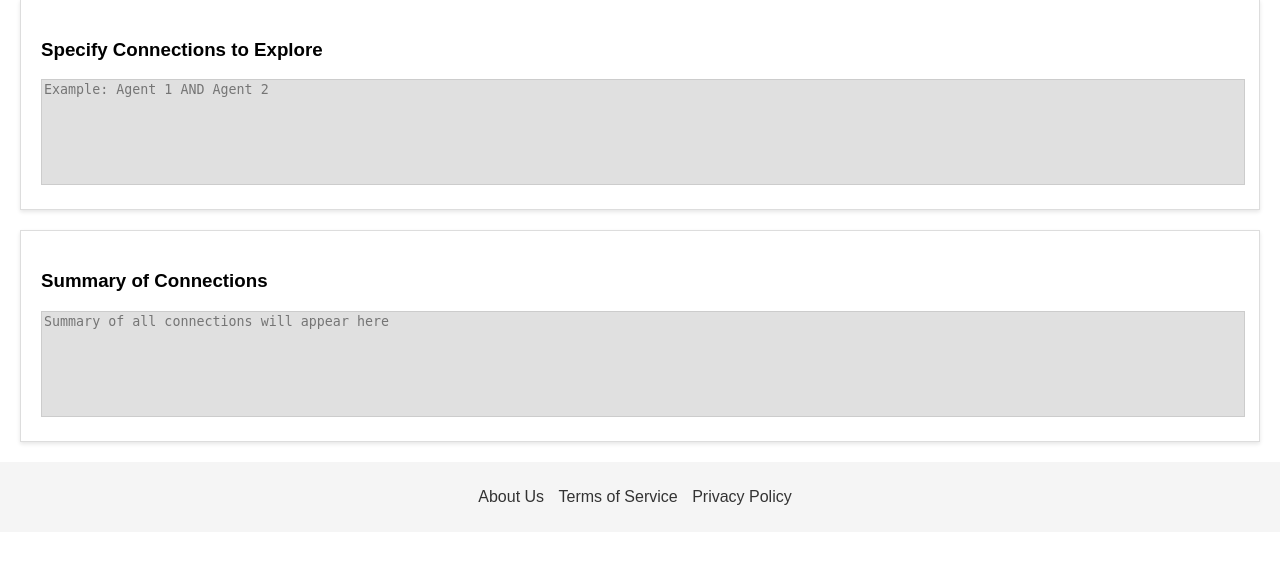
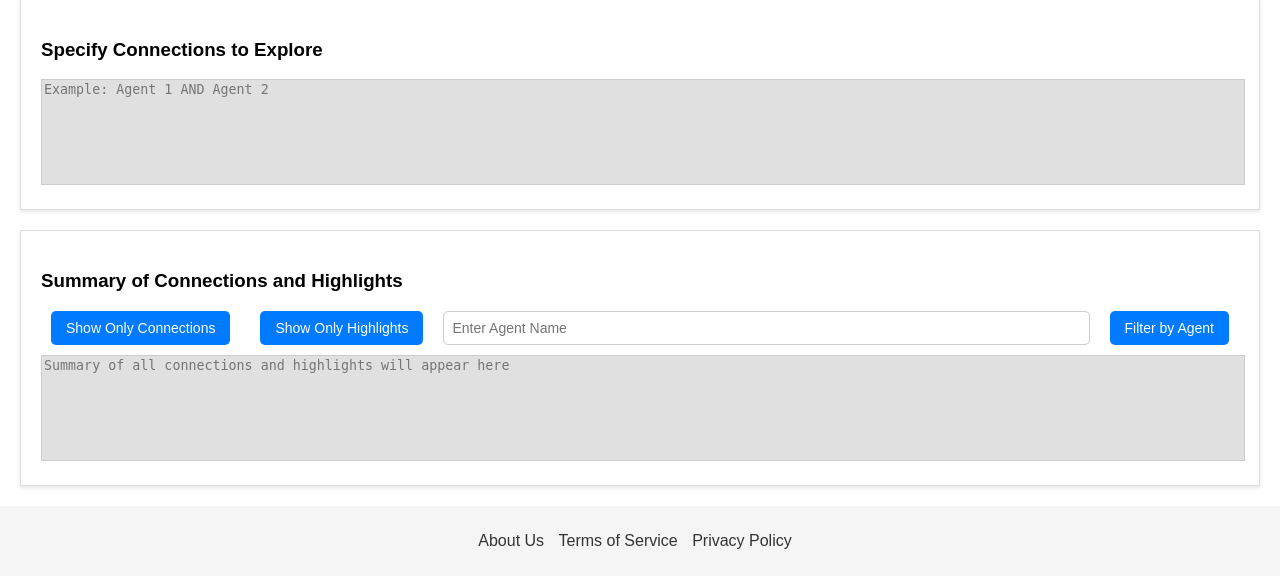
Before and after one commit to mmetwaly-purdue/CNIT581_Web_Development, a Flask app: page /workflow in a window 1280 px wide. Shown: the part 329-905 px from the top of the page. Before the commit the page ends 834 px from the top, so only its background shows below. Run offline with Flask 3, Linux system fonts and the light colour scheme.

Commit message:
Finalizing workflow

```diff
--- a/main.py
+++ b/main.py
@@ -245,11 +245,5 @@ def store_connection():
     else:
         return jsonify({"message": "Invalid data"}), 400
 
-# Route to retrieve the summary of connections
-@app.route('/get_summary', methods=['GET'])
-def get_summary():
-    summary_text = ''.join(all_connections)
-    return jsonify({"summary": summary_text}), 200
-
 if __name__ == '__main__':
     app.run(debug=True)
--- a/static/main.css
+++ b/static/main.css
@@ -248,6 +248,53 @@ button:hover {
 .workflow-item p {
     font-size: 16px;
     color: #333;
+}
+
+/* Filter Buttons Container */
+.filter-buttons {
+    display: flex;
+    gap: 10px;
+    margin-bottom: 10px;
+    justify-content: space-between;
+}
+
+/* General Style for All Filter Buttons */
+.filter-buttons button {
+    padding: 8px 15px;
+    font-size: 14px;
+    color: #ffffff;
+    background-color: #007BFF;
+    border: none;
+    border-radius: 5px;
+    cursor: pointer;
+    transition: background-color 0.3s ease;
+}
+
+/* Specific Style for the Filter Agent Input */
+.filter-buttons input#filterAgentInput {
+    padding: 8px;
+    font-size: 14px;
+    border: 1px solid #ccc;
+    border-radius: 5px;
+    flex-grow: 1;
+}
+
+/* Hover Effect for Filter Buttons */
+.filter-buttons button:hover {
+    background-color: #0056b3;
+}
+
+/* Active Filter Button Style */
+.filter-buttons button:active {
+    background-color: #003f7f;
+    color: #e0e0e0;
+}
+
+/* Disabled Button Style */
+.filter-buttons button:disabled {
+    background-color: #cccccc;
+    color: #666666;
+    cursor: not-allowed;
 }
 /* ------------------------------------------------------------------------------------------------------ */
 .logout-popup {
--- a/static/main.js
+++ b/static/main.js
@@ -62,10 +62,34 @@ $(document).ready(function () {
         storeConnection('Add Connection', connectionInput);
     });
 
-        // Handle deleting a connection (similar to adding)
+    // Handle deleting a connection
     $('#deleteConnectionButton').on('click', function () {
-        const connectionInput = $('#workflow-textarea').val(); // Assuming it's from the same textarea
-        storeConnection('Delete Connection', connectionInput);
+        const connectionInput = $('#workflow-textarea').val();
+        const [agent1Text, agent2Text] = connectionInput.split(" AND ").map(str => str.trim());
+
+        // Check if input is valid
+        if (!agent1Text || !agent2Text) {
+            alert("Enter agent names in the format: Agent1 AND Agent2");
+            return;
+        }
+
+        // Find and remove the specified connection
+        const connectionIndex = connections.findIndex(connection =>
+            (connection.agent1 === agent1Text && connection.agent2 === agent2Text) ||
+            (connection.agent1 === agent2Text && connection.agent2 === agent1Text)
+        );
+
+        if (connectionIndex !== -1) {
+            // Remove the connection line from the DOM
+            connections[connectionIndex].line.remove();
+
+            // Remove the connection from the array
+            connections.splice(connectionIndex, 1);
+
+            alert(`Connection between ${agent1Text} and ${agent2Text} has been deleted.`);
+        } else {
+            alert("No such connection found. Please check the agent names.");
+        }
     });
 
 
@@ -119,35 +143,90 @@ $(document).ready(function () {
             alert('Please enter a valid agent name.');
         }
     }
+    //---------------------------------------------------------------------------------------//
+    $('#summaryButton').on('click', function () {
+        displayFullSummary(); // Initial display of full summary
+    });
+   // Display the full summary
+    function displayFullSummary() {
+        let summaryContent = "";
 
-    // New logic for displaying the summary of all connections
-    $('#summaryButton').on('click', function () {
-        if (summaryText === "") {
-            console.log("No highlights available to display.");
-            $('#summary-textarea').val("No highlights available.");
+        // Include highlights for each agent
+        for (const agentName in highlights) {
+            summaryContent += `Agent: ${agentName}\n`;
+            highlights[agentName].forEach((highlight) => {
+                summaryContent += `Text: "${highlight.text}", Start: ${highlight.start}, End: ${highlight.end}, Color: ${highlight.color}\n`;
+            });
+            summaryContent += "\n"; // Add spacing between agents
+        }
+
+        // Include connections between agents
+        if (connections.length > 0) {
+            summaryContent += "Connections:\n";
+            connections.forEach((connection) => {
+                summaryContent += `Agent ${connection.agent1} <-> Agent ${connection.agent2}\n`;
+                summaryContent += `Connection Texts: "${connection.highlightText1}" and "${connection.highlightText2}", Color: ${connection.color}\n\n`;
+            });
+        }
+
+        $('#summary-textarea').val(summaryContent || "No highlights or connections available.");
+    }
+
+    // Filter connections only
+    $('#filterConnections').on('click', function () {
+        let summaryContent = "Connections:\n";
+        connections.forEach((connection) => {
+            summaryContent += `Agent ${connection.agent1} <-> Agent ${connection.agent2}\n`;
+            summaryContent += `Connection Texts: "${connection.highlightText1}" and "${connection.highlightText2}", Color: ${connection.color}\n\n`;
+        });
+        $('#summary-textarea').val(summaryContent || "No connections available.");
+    });
+
+    // Filter highlights only
+    $('#filterHighlights').on('click', function () {
+        let summaryContent = "Highlights:\n";
+        for (const agentName in highlights) {
+            summaryContent += `Agent: ${agentName}\n`;
+            highlights[agentName].forEach((highlight) => {
+                summaryContent += `Text: "${highlight.text}", Start: ${highlight.start}, End: ${highlight.end}, Color: ${highlight.color}\n`;
+            });
+            summaryContent += "\n"; // Add spacing between agents
+        }
+        $('#summary-textarea').val(summaryContent || "No highlights available.");
+    });
+
+    // Filter by agent name
+    $('#filterAgent').on('click', function () {
+        const agentName = $('#filterAgentInput').val().trim();
+        if (!agentName) return;
+
+        let summaryContent = `Highlights and Connections for Agent: ${agentName}\n`;
+
+        // Check for highlights
+        if (highlights[agentName]) {
+            summaryContent += "Highlights:\n";
+            highlights[agentName].forEach((highlight) => {
+                summaryContent += `Text: "${highlight.text}", Start: ${highlight.start}, End: ${highlight.end}, Color: ${highlight.color}\n`;
+            });
         } else {
-            // Paste the summaryText into the summary text area or output it as desired
-            $('#summary-textarea').val(summaryText);
+            summaryContent += "No highlights for this agent.\n";
+        }
 
-            // Log the summaryText variable
-            console.log("Current summaryText: ", summaryText);
+        // Check for connections
+        const agentConnections = connections.filter(
+            conn => conn.agent1 === agentName || conn.agent2 === agentName
+        );
+        if (agentConnections.length > 0) {
+            summaryContent += "\nConnections:\n";
+            agentConnections.forEach((connection) => {
+                summaryContent += `Agent ${connection.agent1} <-> Agent ${connection.agent2}\n`;
+                summaryContent += `Connection Texts: "${connection.highlightText1}" and "${connection.highlightText2}", Color: ${connection.color}\n\n`;
+            });
+        } else {
+            summaryContent += "No connections for this agent.\n";
         }
-        console.log('Summary button clicked');
-        // Fetch the summary from the backend
-        $.ajax({
-            url: '/get_summary',
-            method: 'GET',
-            success: function (response) {
-                // Display the summary in the new summary text area
-                let currentContent = $('#summary-textarea').val();
-                $('#summary-textarea').val(currentContent + response.summary);
-                console.log("Successfuly displayed summary")
-            },
-            error: function (error) {
-                console.error('Error:', error);
-                alert('Failed to fetch summary.');
-            }
-        });
+
+        $('#summary-textarea').val(summaryContent);
     });
 
 
@@ -268,6 +347,8 @@ $(document).ready(function () {
     $('.workflow-action-button').eq(0).on('click', function () {
         const connectionInput = $('#workflow-textarea').val();
         const [agent1Text, agent2Text] = connectionInput.split(" AND ").map(str => str.trim());
+
+        // Find agent boxes based on agent names
         const agentBox1 = $(`.workflow-agent-box:contains("${agent1Text}")`).first();
         const agentBox2 = $(`.workflow-agent-box:contains("${agent2Text}")`).first();
 
@@ -289,9 +370,23 @@ $(document).ready(function () {
             $('body').append(line);
             drawLine(line, agentBox1, agentBox2);
 
-            connections.push({ line, agent1Text, agent2Text, color: connectionColor });
+            // Retrieve highlights for these agents
+            const agent1Highlights = highlights[agent1Text] || [];
+            const agent2Highlights = highlights[agent2Text] || [];
+
+            // Add the connection to the connections array
+            connections.push({
+                line,
+                agent1: agent1Text,
+                agent2: agent2Text,
+                highlightText1: agent1Highlights.map(h => h.text).join(', '),
+                highlightText2: agent2Highlights.map(h => h.text).join(', '),
+                color: connectionColor
+            });
+
+            console.log(`Connection added between ${agent1Text} and ${agent2Text} with color ${connectionColor}`);
         } else {
-            alert("Enter valid agent texts in format: Agent1 Text AND Agent2 Text.");
+            alert("Enter valid agent names in format: Agent1 Text AND Agent2 Text.");
         }
     })
 
@@ -315,7 +410,6 @@ $(document).ready(function () {
             transformOrigin: '0 0'
         });
     }
-
 
     // ** Hide All Connections **
     $('.workflow-action-button').eq(4).on('click', function () {
@@ -385,20 +479,15 @@ $(document).ready(function () {
     function applyHighlight(agentBox, start, end, color) {
         const documentContent = $(agentBox).find('.document-content')[0];
         const selection = window.getSelection();
-
         if (selection.rangeCount > 0) {
             const range = selection.getRangeAt(0);
             const span = document.createElement('span');
-
-            // Apply the highlight style
+            const selectedText = range.toString();
             span.style.backgroundColor = color;
             span.classList.add('highlight');
-
-            // Wrap the selected text in the span
             range.surroundContents(span);
-
-            // Clear the selection after applying the highlight
             selection.removeAllRanges();
+            saveHighlight(agentBox, selectedText, start, end, color);
         }
         console.log(`Highlight applied with color ${color}`);
     }
@@ -427,39 +516,16 @@ $(document).ready(function () {
         }
     });
 
-    // Function to save highlights for the session and update the summary
-function saveHighlight(agentName, start, end, color) {
-    if (!highlights[agentName]) {
-        highlights[agentName] = [];
+    function saveHighlight(agentBox, text, start, end, color) {
+        const agentName = $(agentBox).find('h4').text();
+        if (!highlights[agentName]) {
+            highlights[agentName] = [];
+        }
+        highlights[agentName].push({ text, start, end, color });
+        console.log(`Highlight saved for agent ${agentName}: Text "${text}", Start ${start}, End ${end}, Color ${color}`);
     }
 
-    // Save the highlight into the highlights object
-    highlights[agentName].push({ start, end, color });
 
-    // Log to ensure the highlight is being saved
-    console.log(`Highlight saved for agent ${agentName}: Start ${start}, End ${end}, Color ${color}`);
-
-    // Automatically update the summaryText with the new highlight
-    summaryText += `Highlight saved for agent ${agentName}: Start ${start}, End ${end}, Color ${color}\n`;
-
-    // Log to ensure summaryText is being updated
-    console.log("Updated summary text: ", summaryText);
-}
-
-// Handle the Summary button click
-$('#summaryButton').on('click', function () {
-    // Log to ensure the button click works
-    console.log("Summary button clicked. Displaying summary...");
-
-    // Check if summaryText has been populated
-    if (summaryText === "") {
-        console.log("No highlights available to display.");
-        $('#summary-textarea').val("No highlights available.");
-    } else {
-        // Paste the summaryText into the summary text area or output it as desired
-        $('#summary-textarea').val(summaryText);
-    }
-});
     //---------------------------------------------------------------------------------------//
 
     // Function to create a new agent
--- a/templates/user_workflow_page.html
+++ b/templates/user_workflow_page.html
@@ -102,7 +102,6 @@
 
 
         <!-- Right-side section (Connections Form) -->
-<!-- Right-side section (Connections Form) -->
         <div class="workflow-right-side-container">
             <h3>Specify Connections to Explore</h3>
             <textarea id="workflow-textarea" placeholder="Example: Agent 1 AND Agent 2" rows="4"></textarea>
@@ -110,9 +109,16 @@
 
         <!-- New summary text area -->
         <div class="workflow-right-side-container">
-        <h3>Summary of Connections</h3>
-        <textarea id="summary-textarea" placeholder="Summary of all connections will appear here" rows="4" readonly></textarea>
+            <h3>Summary of Connections and Highlights</h3>
+            <div class="filter-buttons">
+                <button id="filterConnections">Show Only Connections</button>
+                <button id="filterHighlights">Show Only Highlights</button>
+                <input type="text" id="filterAgentInput" placeholder="Enter Agent Name" />
+                <button id="filterAgent">Filter by Agent</button>
             </div>
+            <textarea id="summary-textarea" placeholder="Summary of all connections and highlights will appear here" rows="8" readonly></textarea>
+        </div>
+
         <!-- Delete Agent Modal -->
         <div id="deleteAgentModal" class="modal">
             <div class="modal-content">
```
Lines whose indentation alone changed are shown as unchanged.
